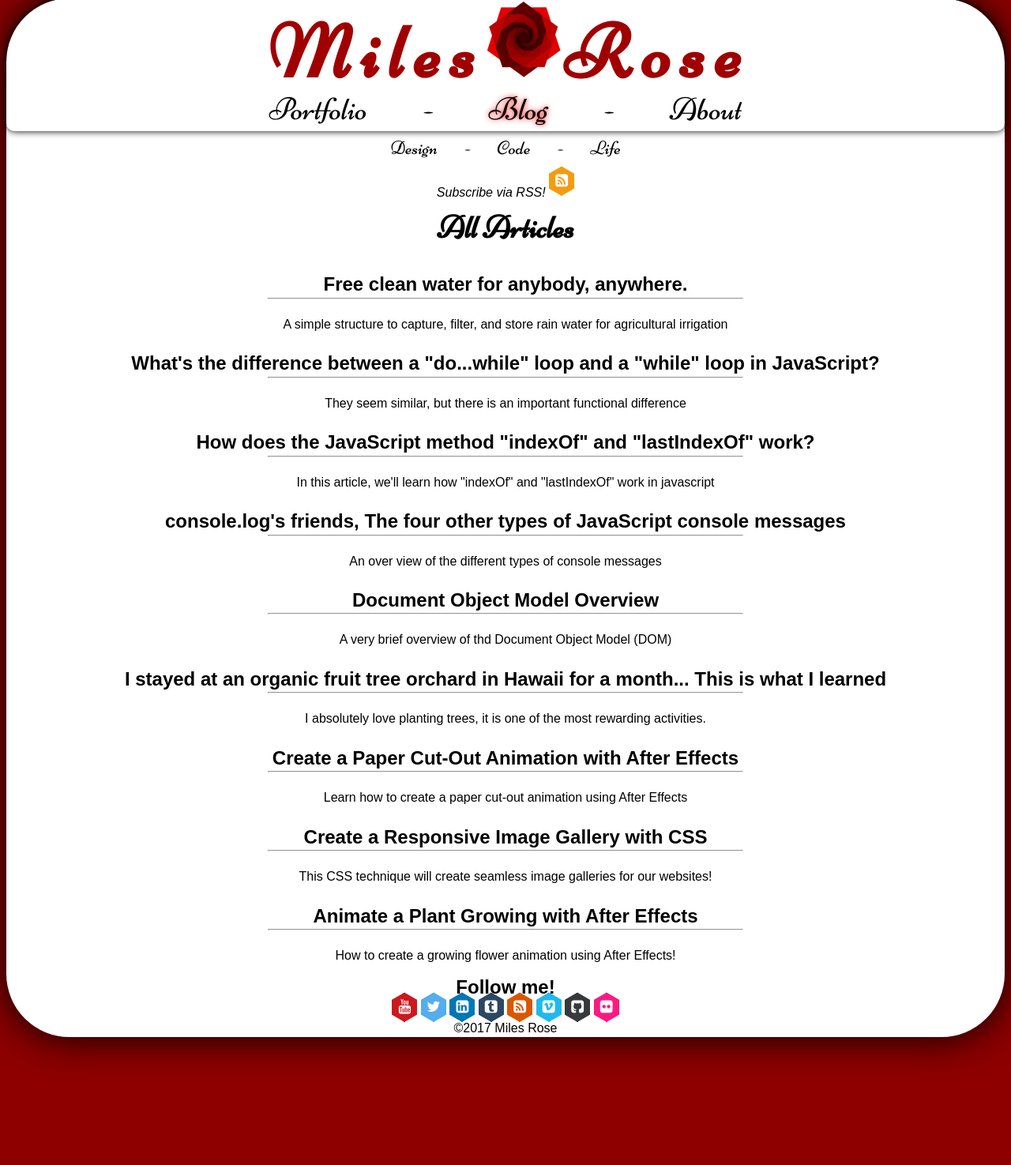
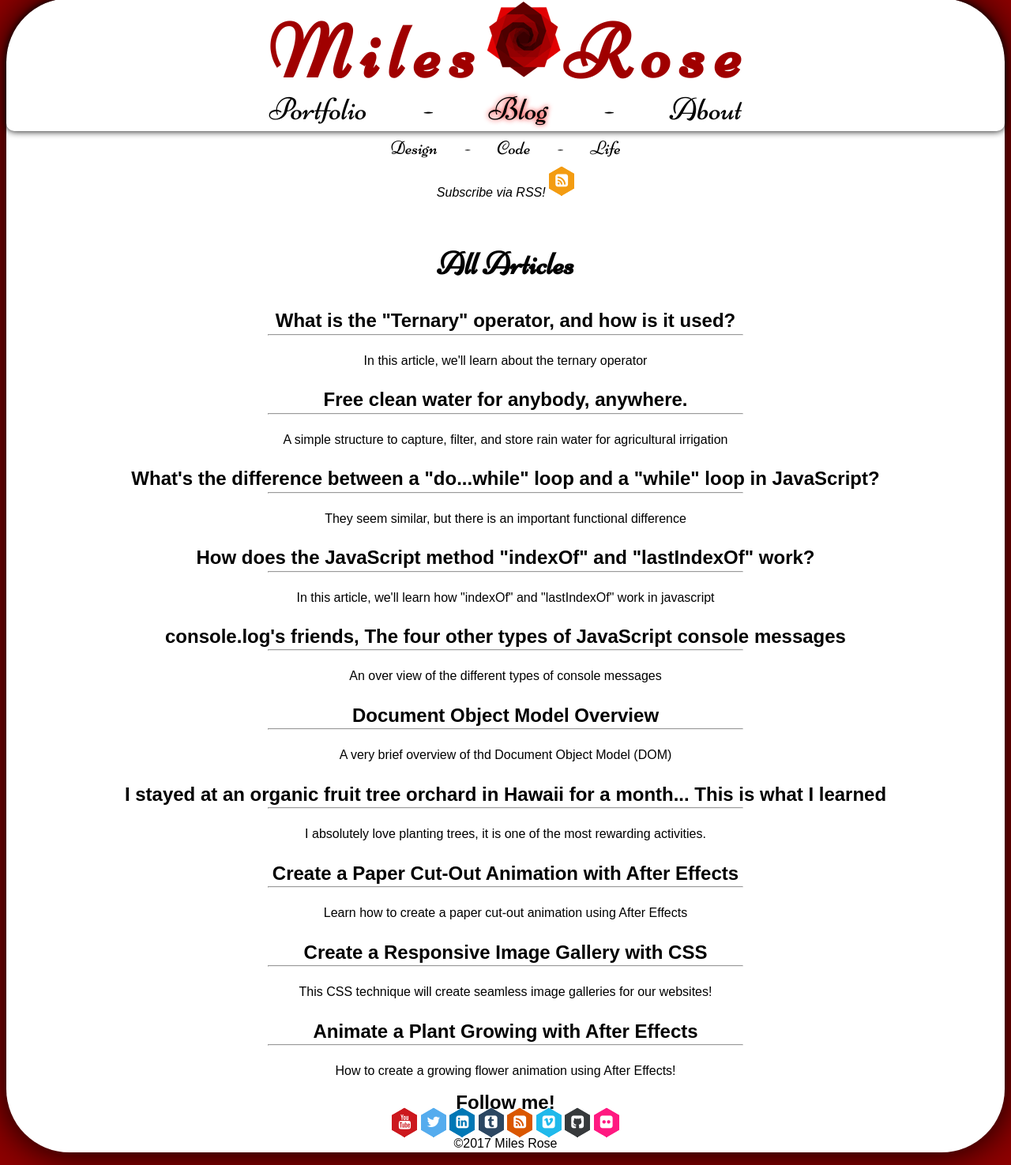
Before and after one commit to MilesOfRoses/my-jekyll, a Jekyll site: the page built from blog.html, in a window 1280 px wide. Shown: the whole page at 79% size. Built offline with Jekyll 4.4.1, drawn with Linux system fonts in a browser that asks for light colours.

Commit message:
added blog post

```diff
--- /dev/null
+++ b/_posts/code/2017-05-14-Ternary-operator.md
@@ -0,0 +1,43 @@
+---
+layout: blog-article
+title: What is the "Ternary" operator, and how is it used?
+meta: In this article, we'll learn about the ternary operator
+category: code
+
+---
+<p>As opposed to a Binary operator which focus on two elements (such as "foo > bar" or "dollars / hour) a Ternary operator instead focuses on 3 elements.
+The ternary operator has 2 symbols, the question mark "?" and the colon ":" the syntax looks like this  </p>
+
+
+{% highlight javascript linenos %}
+
+Condition ? true : false
+
+{% endhighlight %}
+
+
+<p>This is the equivilent of a mini if/else statement. For example, the following code with if/else statements could be refactored with the ternary operator.</p>
+
+{% highlight javascript linenos %}
+var playerOne = 500;
+var playerTwo = 600;
+
+ var highScore;
+ if (playerOne > playerTwo){
+ highScore = playerOne;
+ } else {
+ highScore = playerTwo
+ }
+{% endhighlight %}
+
+<p>The above code is equivilant to the following code, which replaces if/else statements with a single ternary operator</p>
+
+{% highlight javascript linenos %}
+var playerOne = 500;
+var playerTwo = 600;
+
+var highScore = (playerOne > playerTwo) ? playerOne : playerTwo ;
+ {% endhighlight %}
+
+<p>The condition is "Is the value of playerOne greater than playerTwo?" The result can either be true or false. If it's true, we will assign the value of playerOne to the variable highScore.
+If it's false, we will assign the value of playerTwo to the variable highScore.</p>
--- a/css/common.css
+++ b/css/common.css
@@ -226,10 +226,7 @@ a {
   shape-outside:circle();
 }
 
-#feed-button{
 
-	margin-bottom: -30px;
-}
 
 h1 {
 	font-family: 'Niconne', serif;
@@ -325,6 +322,11 @@ h3 {
 
 
 @media (max-width: 735px){
+
+	#feed-button{
+	margin-bottom: -30px;
+	margin-top: 10px;
+}
 
 	.wrapper {
 		border-radius: 20px;
```
Also changed, not shown: index.html (line endings or trailing spaces).
